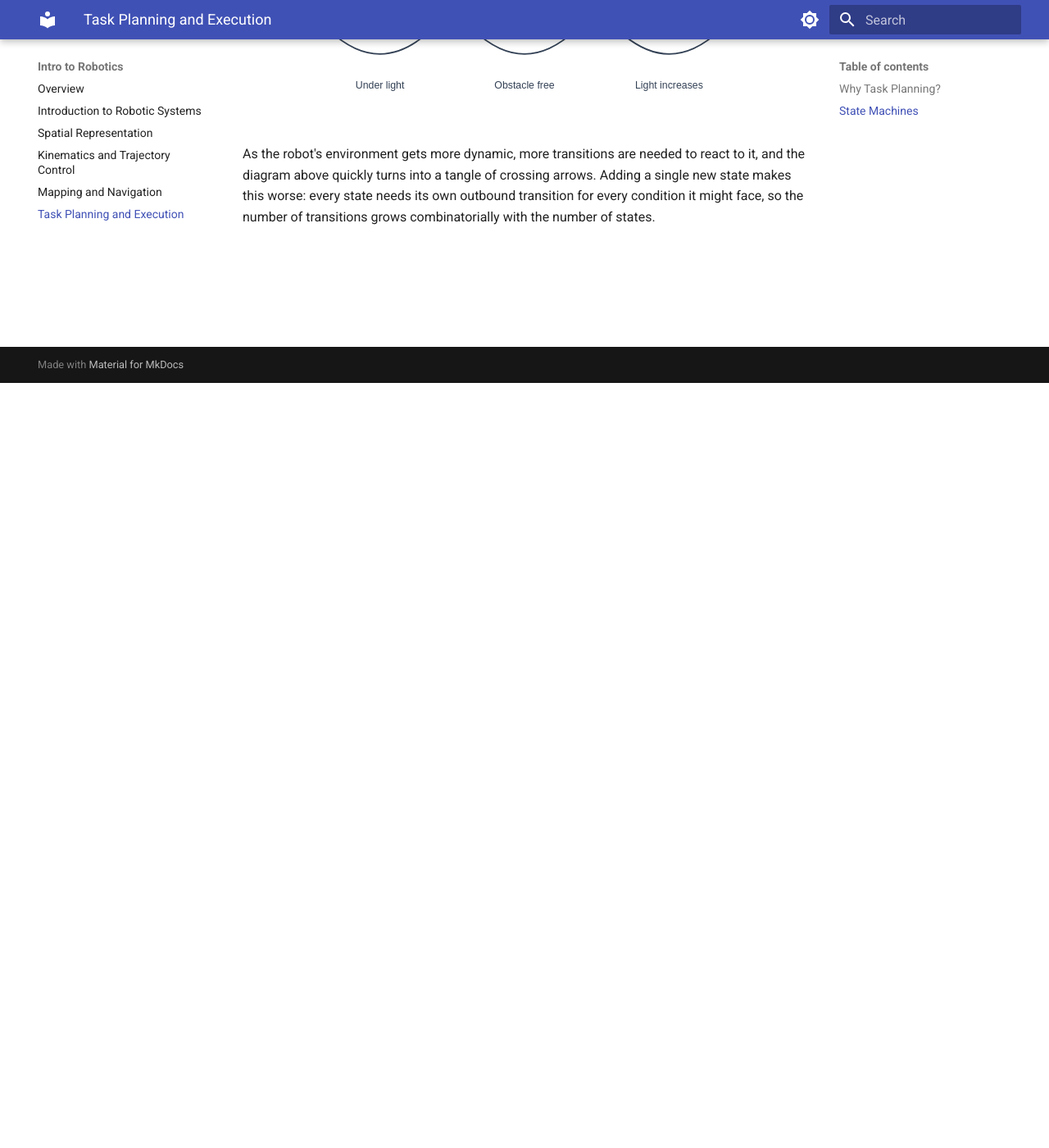
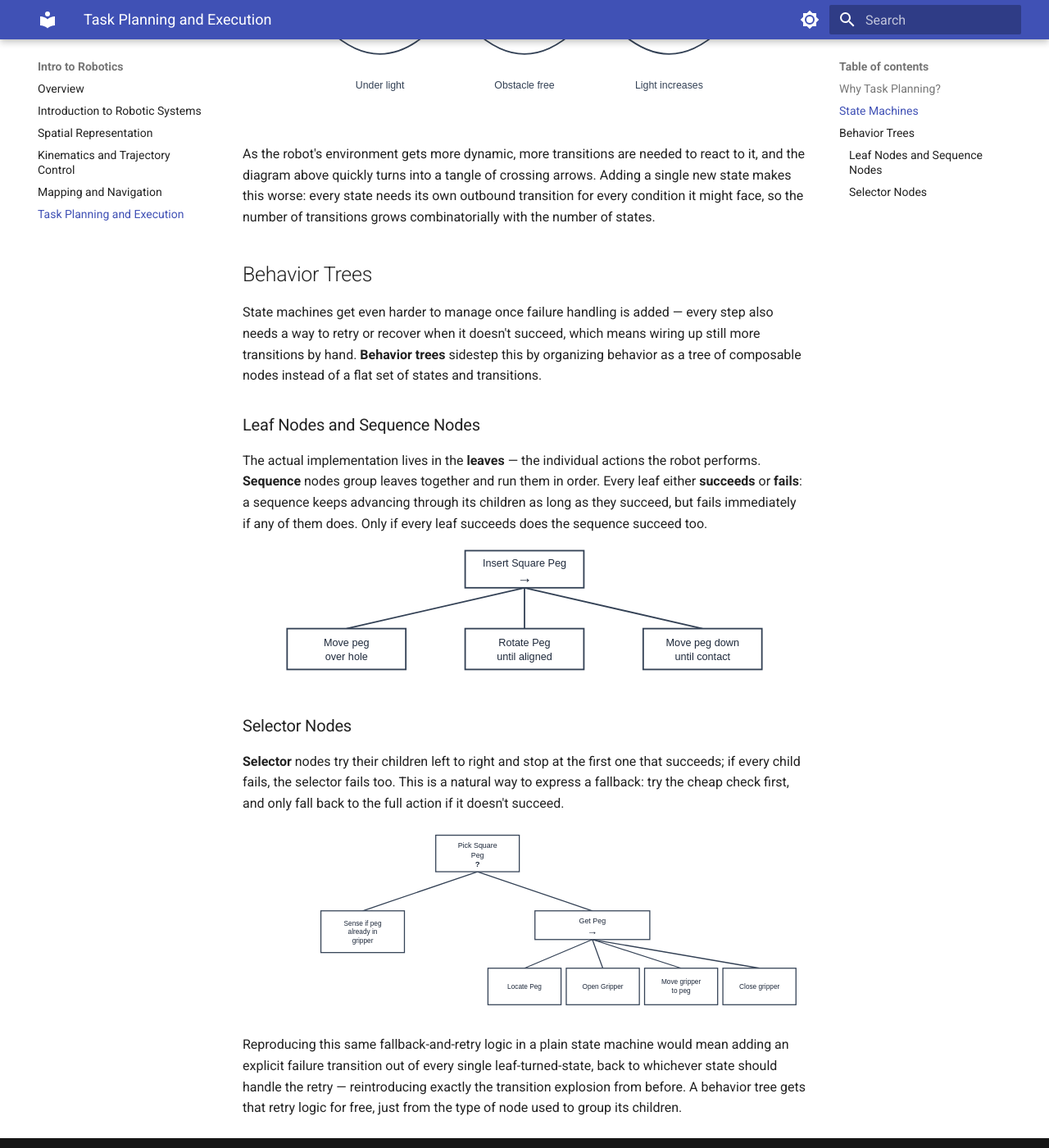
Before and after one commit to Kooroshoo/intro-to-robotics, an MkDocs documentation site: the page built from docs/05-task-planning-and-execution.md, in a window 1280 px wide and 1400 px high, scrolled down 933 px. Shown: the whole window at 82% size. Built offline with MkDocs 1.6.1 and Material for MkDocs 9.7.7, drawn with Linux system fonts in a browser that asks for light colours.

Commit message:
update chapter 5

```diff
--- a/docs/05-task-planning-and-execution.md
+++ b/docs/05-task-planning-and-execution.md
@@ -21,3 +21,25 @@ A state machine describes a system as a finite set of **states**, together with
 </p>
 
 As the robot's environment gets more dynamic, more transitions are needed to react to it, and the diagram above quickly turns into a tangle of crossing arrows. Adding a single new state makes this worse: every state needs its own outbound transition for every condition it might face, so the number of transitions grows combinatorially with the number of states.
+
+## Behavior Trees
+
+State machines get even harder to manage once failure handling is added — every step also needs a way to retry or recover when it doesn't succeed, which means wiring up still more transitions by hand. **Behavior trees** sidestep this by organizing behavior as a tree of composable nodes instead of a flat set of states and transitions.
+
+### Leaf Nodes and Sequence Nodes
+
+The actual implementation lives in the **leaves** — the individual actions the robot performs. **Sequence** nodes group leaves together and run them in order. Every leaf either **succeeds** or **fails**: a sequence keeps advancing through its children as long as they succeed, but fails immediately if any of them does. Only if every leaf succeeds does the sequence succeed too.
+
+<p markdown="1" style="text-align:center;">
+![A sequence node for inserting a square peg, grouping three leaf actions to run in order: move the peg over the hole, rotate it until aligned, then move it down until contact](assets/images/behavior_tree_sequence.svg)
+</p>
+
+### Selector Nodes
+
+**Selector** nodes try their children left to right and stop at the first one that succeeds; if every child fails, the selector fails too. This is a natural way to express a fallback: try the cheap check first, and only fall back to the full action if it doesn't succeed.
+
+<p markdown="1" style="text-align:center;">
+![A selector node for picking up a square peg: it first checks whether the peg is already in the gripper, falling back to the full Get Peg sequence only if that check fails](assets/images/behavior_tree_selector.svg)
+</p>
+
+Reproducing this same fallback-and-retry logic in a plain state machine would mean adding an explicit failure transition out of every single leaf-turned-state, back to whichever state should handle the retry — reintroducing exactly the transition explosion from before. A behavior tree gets that retry logic for free, just from the type of node used to group its children.
```
Also changed, not shown: docs/assets/images/behavior_tree_selector.svg (added), docs/assets/images/behavior_tree_sequence.svg (added).
